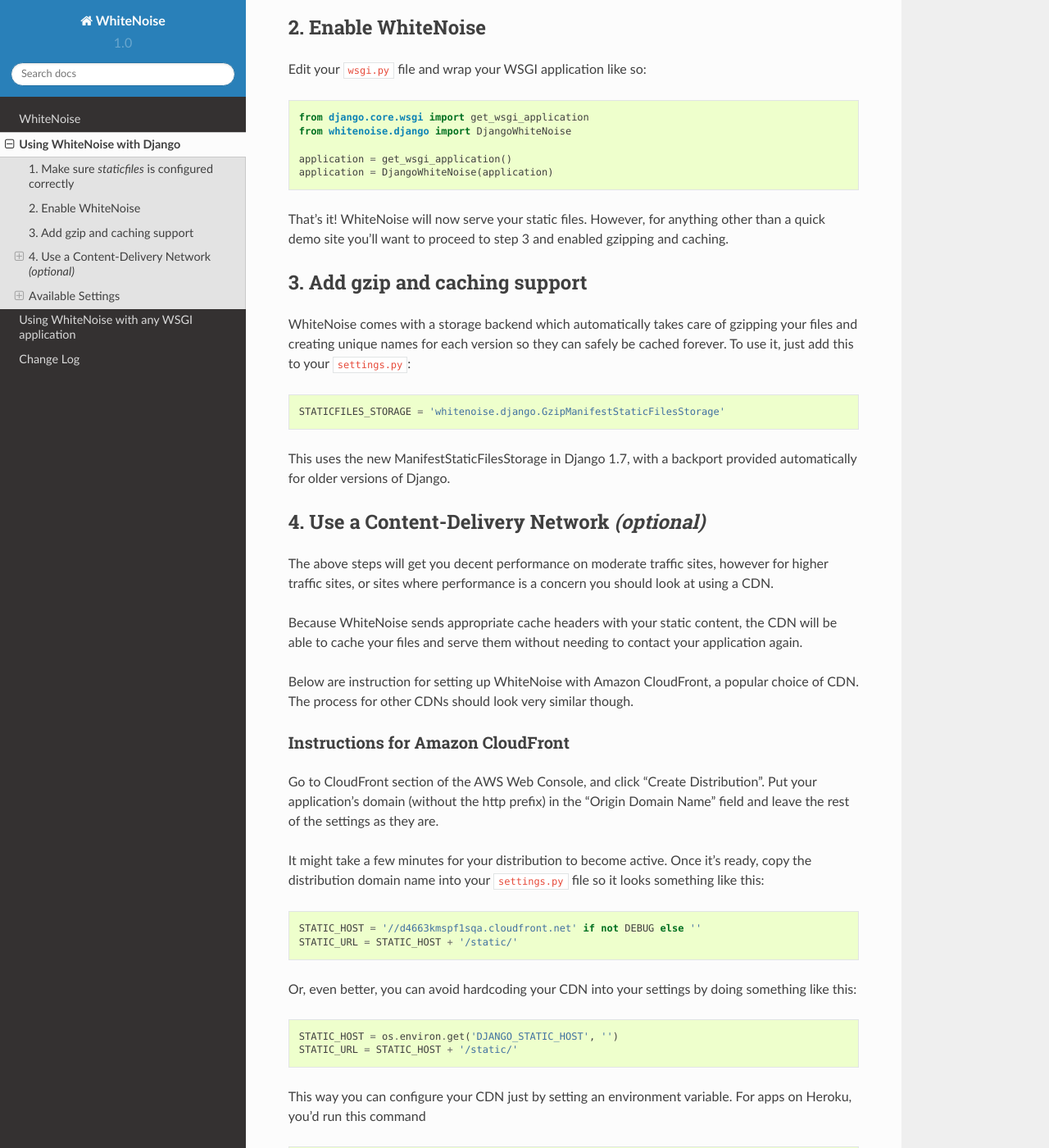
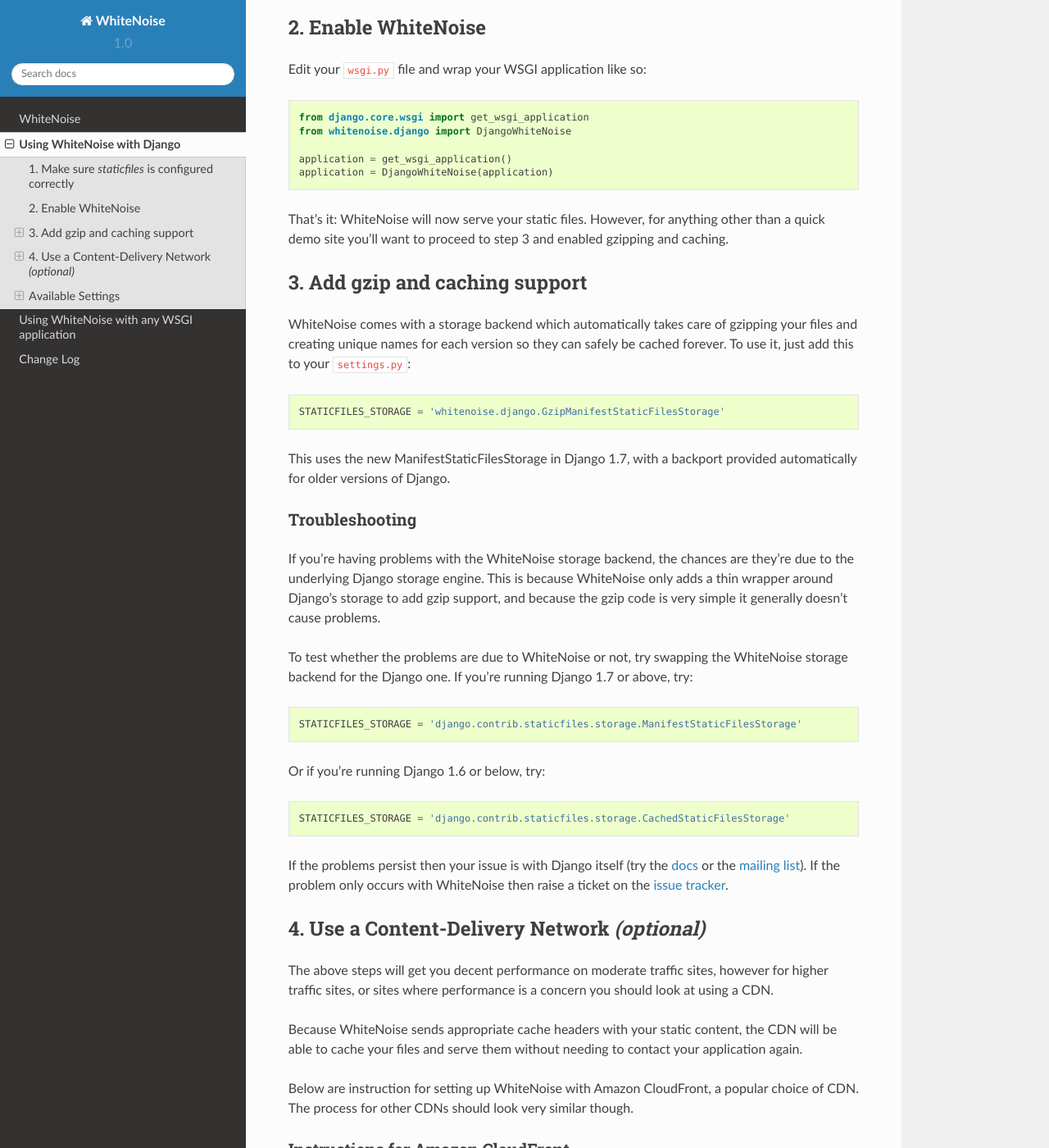
Before and after one commit to gorbunov87/white_noise, a Sphinx documentation site: the page built from docs/django.rst, in a window 1280 px wide and 1400 px high, scrolled down 861 px. Shown: the whole window at 82% size. Built offline with Sphinx 7.4.7 and the Read the Docs theme 2.0.0, drawn with Linux system fonts in a browser that asks for light colours.

Commit message:
More docs on staticfiles storage backend

```diff
--- a/docs/django.rst
+++ b/docs/django.rst
@@ -50,7 +50,7 @@
    application = get_wsgi_application()
    application = DjangoWhiteNoise(application)
 
-That's it! WhiteNoise will now serve your static files. However, for anything
+That's it: WhiteNoise will now serve your static files. However, for anything
 other than a quick demo site you'll want to proceed to step 3 and enabled gzipping
 and caching.
 
@@ -68,6 +68,36 @@
 
 This uses the new ManifestStaticFilesStorage in Django 1.7, with a backport
 provided automatically for older versions of Django.
+
+
+Troubleshooting
++++++++++++++++
+
+If you're having problems with the WhiteNoise storage backend, the chances are they're
+due to the underlying Django storage engine. This is because WhiteNoise only adds a
+thin wrapper around Django's storage to add gzip support, and because the gzip code is
+very simple it generally doesn't cause problems.
+
+To test whether the problems are due to WhiteNoise or not, try swapping the WhiteNoise
+storage backend for the Django one. If you're running Django 1.7 or above, try:
+
+.. code-block:: python
+
+   STATICFILES_STORAGE = 'django.contrib.staticfiles.storage.ManifestStaticFilesStorage'
+
+Or if you're running Django 1.6 or below, try:
+
+.. code-block:: python
+
+   STATICFILES_STORAGE = 'django.contrib.staticfiles.storage.CachedStaticFilesStorage'
+
+If the problems persist then your issue is with Django itself (try the docs_ or
+the `mailing list`_). If the problem only occurs with WhiteNoise then raise a
+ticket on the `issue tracker`_.
+
+.. _docs: https://docs.djangoproject.com/en/dev/ref/contrib/staticfiles/
+.. _mailing list: https://groups.google.com/d/forum/django-users
+.. _issue tracker: https://github.com/evansd/whitenoise/issues
 
 
 .. _cdn:
--- a/docs/index.rst
+++ b/docs/index.rst
@@ -44,13 +44,15 @@
    application = get_wsgi_application()
    application = DjangoWhiteNoise(application)
 
-Add this to your ``settings.py``:
+That's it, you're ready to go.
+
+Want forever-cachable files and gzip support? Just add this to your ``settings.py``:
 
 .. code-block:: python
 
    STATICFILES_STORAGE = 'whitenoise.django.GzipManifestStaticFilesStorage'
 
-And that's it, you're ready to go. For more details, including on setting up
+For more details, including on setting up
 CloudFront and other CDNs see the :doc:`Using WhiteNoise with Django <django>`
 guide.
 
```
